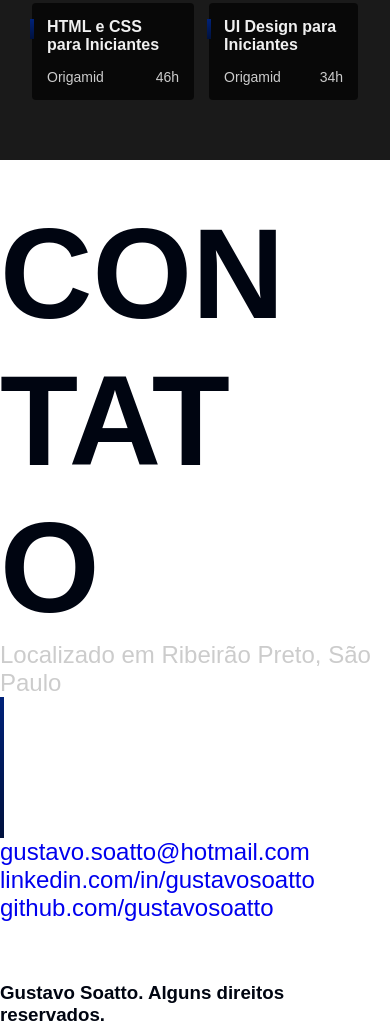
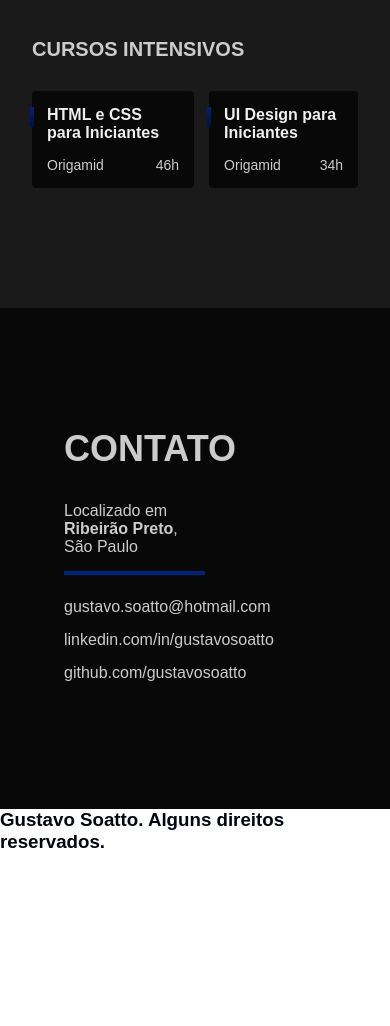
Before and after one commit to gustavosoatto/Projeto-Pessoal, a plain HTML site: page index.html in a window 390 px wide. Shown: the part 1977-3003 px from the top of the page. After the commit the page ends 2830 px from the top, so only its background shows below. Drawn offline with Linux system fonts and the light colour scheme.

Commit message:
feat: contact

```diff
--- /dev/null
+++ b/css/contact.css
@@ -0,0 +1,81 @@
+.contato {
+  background-color: #080808;
+  display: grid;
+  grid-template-columns: 1fr 2fr;
+  padding: 7.5rem 4rem;
+  gap: 7.5rem;
+}
+.contato .subtitulo {
+  color: #1a1a1a;
+}
+.contato .content {
+  display: grid;
+  grid-template-columns: 1fr 2fr;
+  gap: 34px;
+  margin: 0;
+  align-items: center;
+}
+.contato .content p {
+  text-align: right;
+}
+.contato .content ul {
+  position: relative;
+}
+.contato .content ul::after {
+  content: "";
+  display: block;
+  width: 4px;
+  height: 141px;
+  position: absolute;
+  background: url("../img/Deco-Gradient-Footer.svg");
+  left: -19px;
+  top: 4px;
+}
+.contato .content a {
+  color: #cccccc;
+  text-align: left;
+  padding: 7.5px 0px;
+  display: block;
+}
+
+@media (max-width: 1100px) {
+  .contato {
+    grid-template-columns: 1fr;
+    gap: 2rem;
+  }
+  .contato .subtitulo {
+    max-width: initial;
+    color: #cccccc;
+    font-size: 3.75rem;
+  }
+}
+@media (max-width: 1000px) {
+  .contato .subtitulo {
+    font-size: 3rem;
+  }
+}
+@media (max-width: 700px) {
+  .contato .subtitulo {
+    font-size: 2.25rem;
+  }
+  .contato .content a {
+    font-size: 1rem;
+  }
+  .contato .content p {
+    font-size: 1rem;
+    text-align: left;
+  }
+  .contato .content ul::after {
+    content: "";
+    display: block;
+    width: 141px;
+    height: 4px;
+    position: absolute;
+    background: url("../img/Deco-Gradient-Footer.svg");
+    left: 0px;
+    top: -19px;
+  }
+  .contato .content {
+    grid-template-columns: 1fr;
+  }
+}
--- a/css/education.css
+++ b/css/education.css
@@ -3,7 +3,6 @@
   display: grid;
   grid-template-columns: 1fr 2fr;
   padding: 7.5rem 4rem;
-  margin-bottom: 5rem;
   gap: 7.5rem;
   position: relative;
 }
@@ -13,7 +12,7 @@
 .content {
   color: #cccccc;
   font-size: 1.5rem;
-  margin-bottom: 3.75rem;
+  margin-bottom: 2.5rem;
 }
 .content-text {
   max-width: 40ch;
@@ -93,15 +92,14 @@
 @media (max-width: 1100px) {
   .formacao {
     grid-template-columns: 1fr;
-    margin-bottom: 2.5rem;
-    padding: 0 2rem;
+    padding: 5rem 2rem;
     gap: 2rem;
   }
   .formacao .subtitulo {
     max-width: initial;
     color: #f0f0f0;
     font-size: 3.75rem;
-    margin-top: 2rem;
+    margin-top: 2.5rem;
   }
   .content-text {
     max-width: initial;
--- a/css/style.css
+++ b/css/style.css
@@ -4,6 +4,7 @@
 @import "./introduction.css";
 @import "./experience.css";
 @import "./education.css";
+@import "./contact.css";
 
 /**/
 
--- a/index.html
+++ b/index.html
@@ -109,11 +109,18 @@
   <article class="contato" id="contato">
     <h2 class="subtitulo">Contato</h2>
     <section class="content">
-      <p>Localizado em Ribeirão Preto, São Paulo</p>
-      <img src="./img/Deco-Gradient-Footer.svg" alt="decoração" />
-      <a href="mailto:gustavo.soatto@hotmail.com" title="gustavo.soatto@hotmail.com">gustavo.soatto@hotmail.com</a>
-      <a href="https://linkedin.com/in/gustavosoatto">linkedin.com/in/gustavosoatto</a>
-      <a href="https://github.com/gustavosoatto">github.com/gustavosoatto</a>
+      <p>Localizado em<br><strong>Ribeirão Preto</strong>,<br>São Paulo</p>
+      <ul>
+        <li>
+          <a href="mailto:gustavo.soatto@hotmail.com" title="gustavo.soatto@hotmail.com">gustavo.soatto@hotmail.com</a>
+        </li>
+        <li>
+          <a href="https://linkedin.com/in/gustavosoatto">linkedin.com/in/gustavosoatto</a>
+        </li>
+        <li>
+          <a href="https://github.com/gustavosoatto">github.com/gustavosoatto</a>
+        </li>
+      </ul>
     </section>
   </article>
 
```
